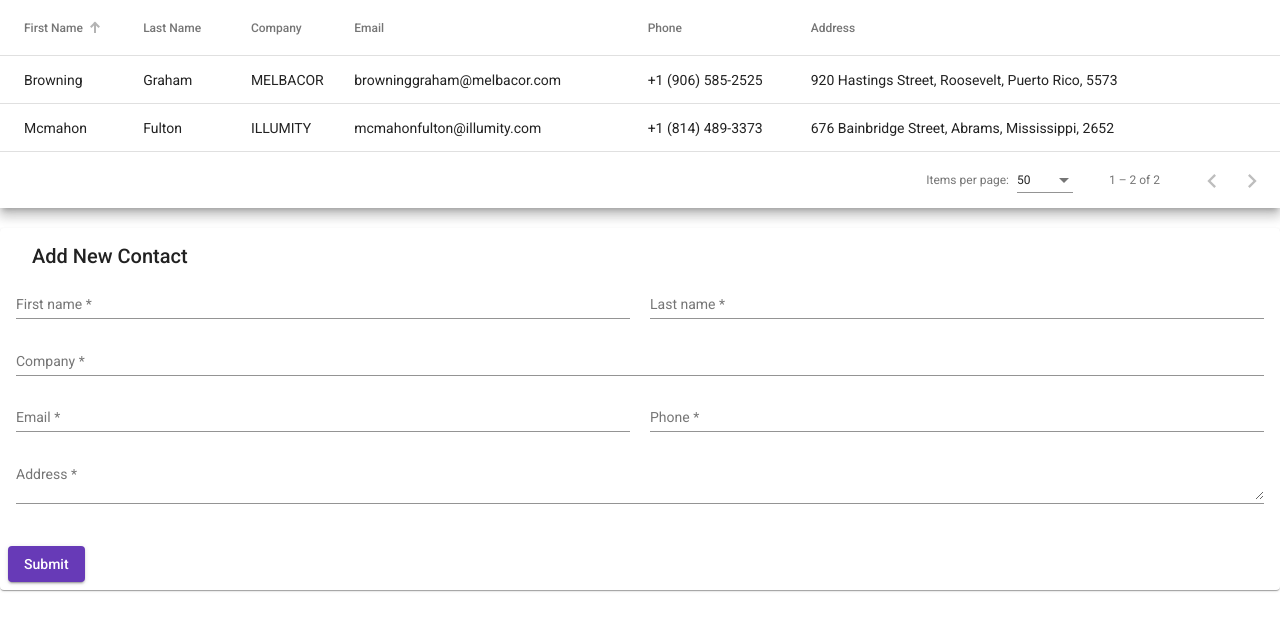
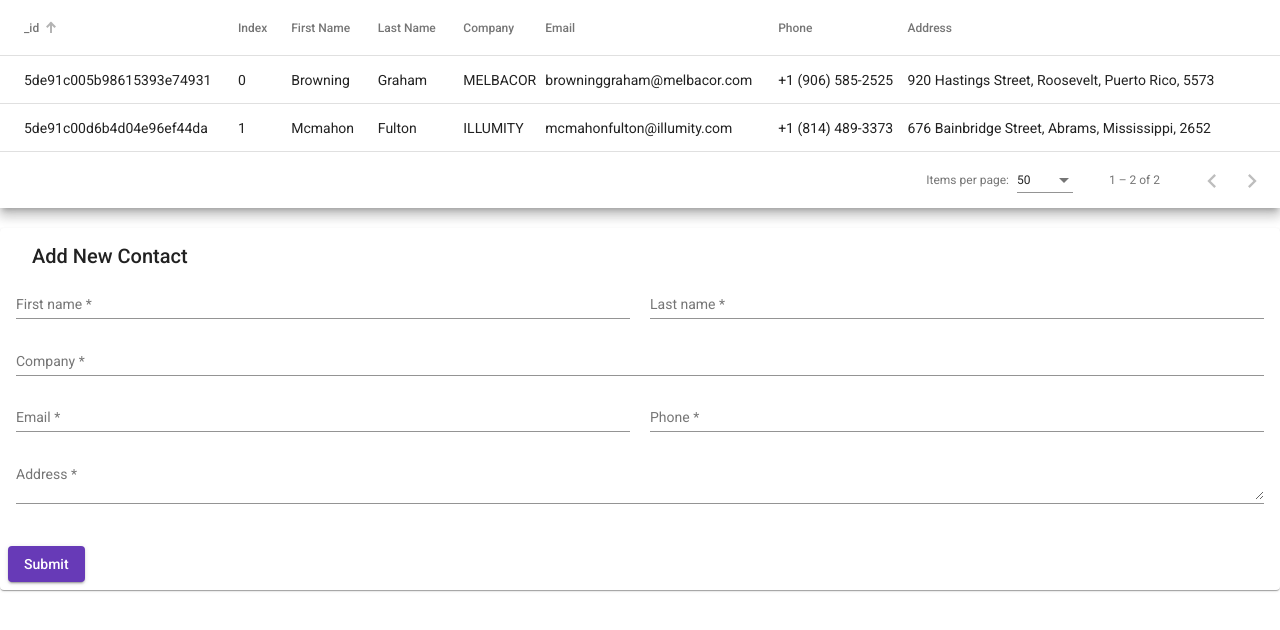
Before and after one commit to ajoslin103/brand-marketing, an Angular app: page / in a window 1280 px wide. Shown: the top 630 px of the page. Built offline with nearby package versions, Linux system fonts and the light colour scheme.

Commit message:
display all available information

```diff
--- a/src/app/contacts-table/contacts-table.component.ts
+++ b/src/app/contacts-table/contacts-table.component.ts
@@ -23,8 +23,8 @@ export class ContactsTableComponent implements AfterViewInit, OnInit {
    * Nice-to-have: show/hide the inner-workings columns dynamically to aid in future debugging
    */
   displayedColumns = [
-    // '_id',
-    // 'index',
+    '_id',
+    'index',
     'firstName',
     'lastName',
     'company',
```
